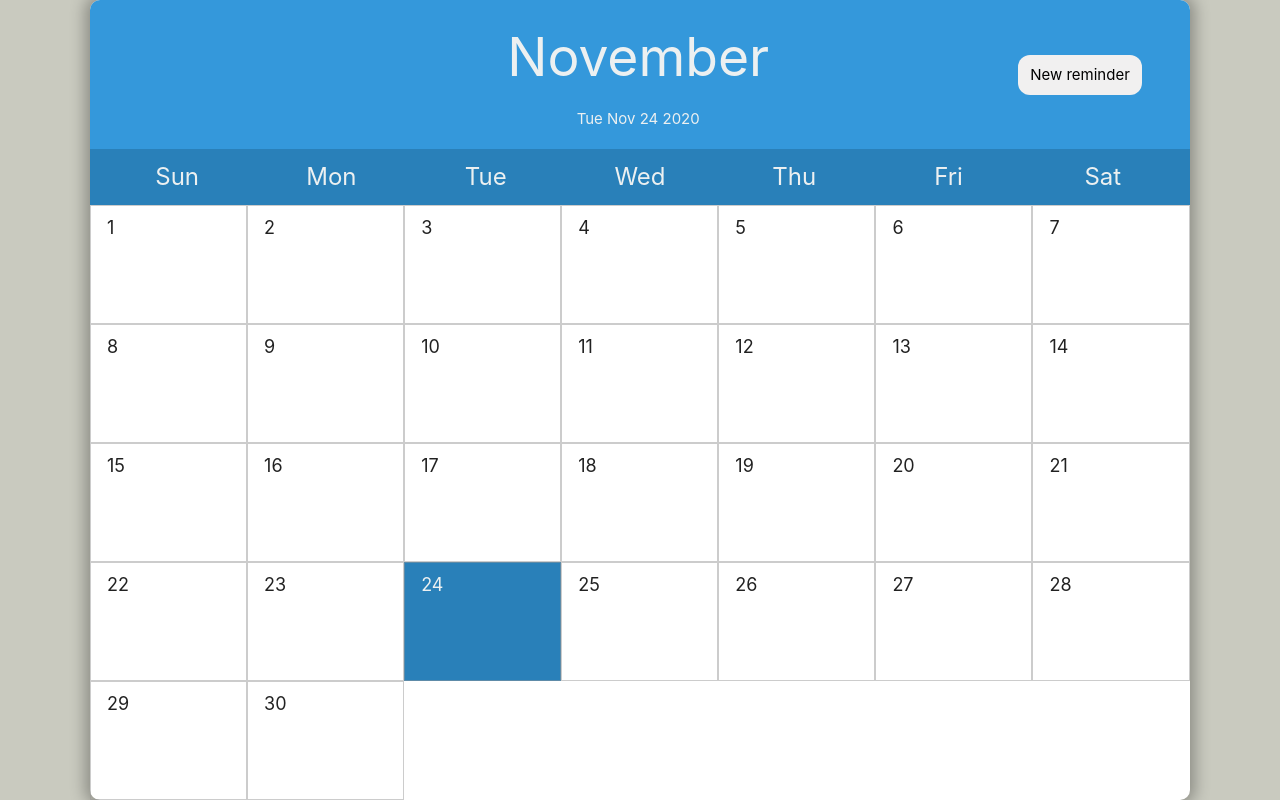
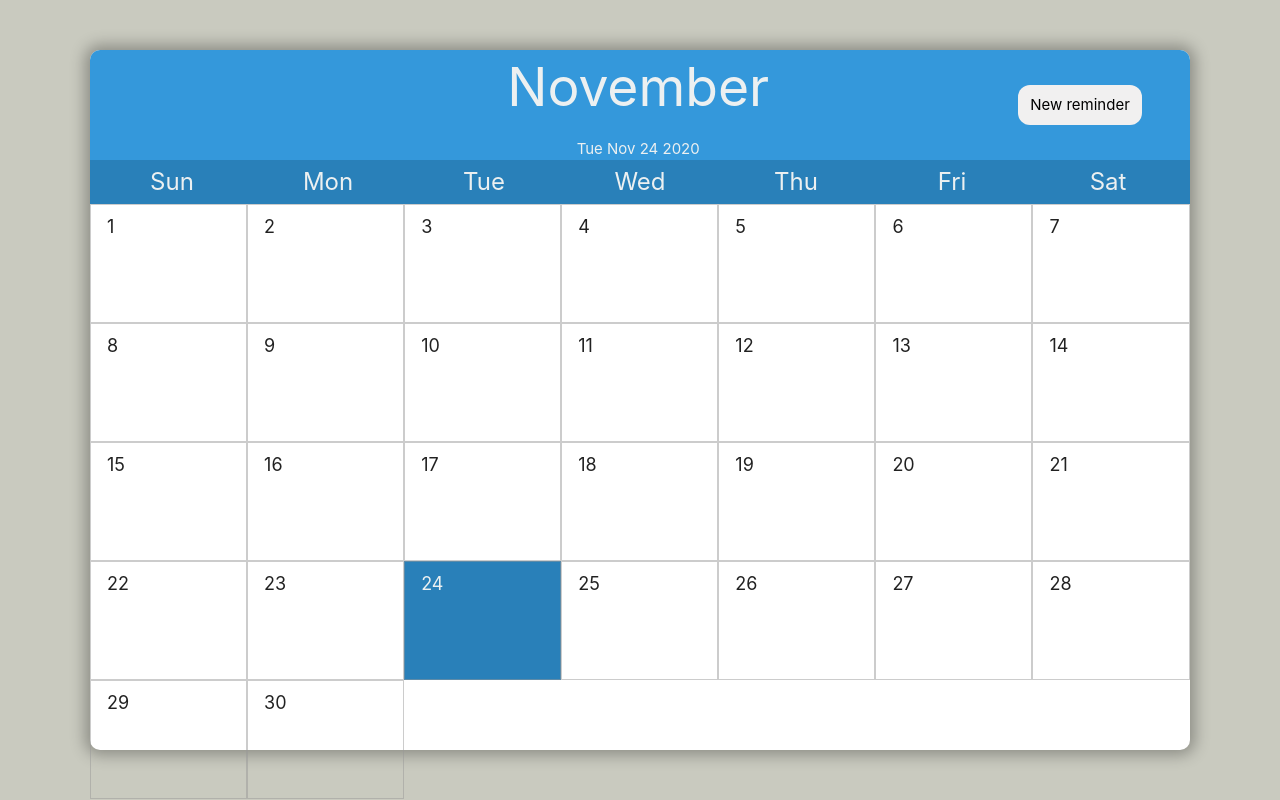
Before and after one commit to williancozzi/td-calendar-react, a React (Create React App) app: page / in a window 1280 px wide. Built offline with nearby package versions, Linux system fonts and the light colour scheme.

Commit message:
Update css
Fixed to 100% scale view

```diff
--- a/src/index.css
+++ b/src/index.css
@@ -94,7 +94,7 @@ code {
   flex-direction: column;
   margin: auto;
   width: 1100px;
-  height: 800px;
+  height: 700px;
   background-color: white;
   box-shadow: 0px 0px 15px 5px rgb(0, 0, 0, 0.3);
   border-radius: 10px;
@@ -106,7 +106,7 @@ code {
   align-items: center;
   border-radius: 10px 10px 0 0;
   width: 100%;
-  height: 150px;
+  height: 110px;
   background-color: #3498db;
   color: #ecf0f1;
   text-align: center;
@@ -118,7 +118,7 @@ code {
   color: #ecf0f1;
   font-size: x-large;
   justify-content: space-around;
-  padding: 10px;
+  padding: 4px;
 }
 
 .weekdays div {
```
